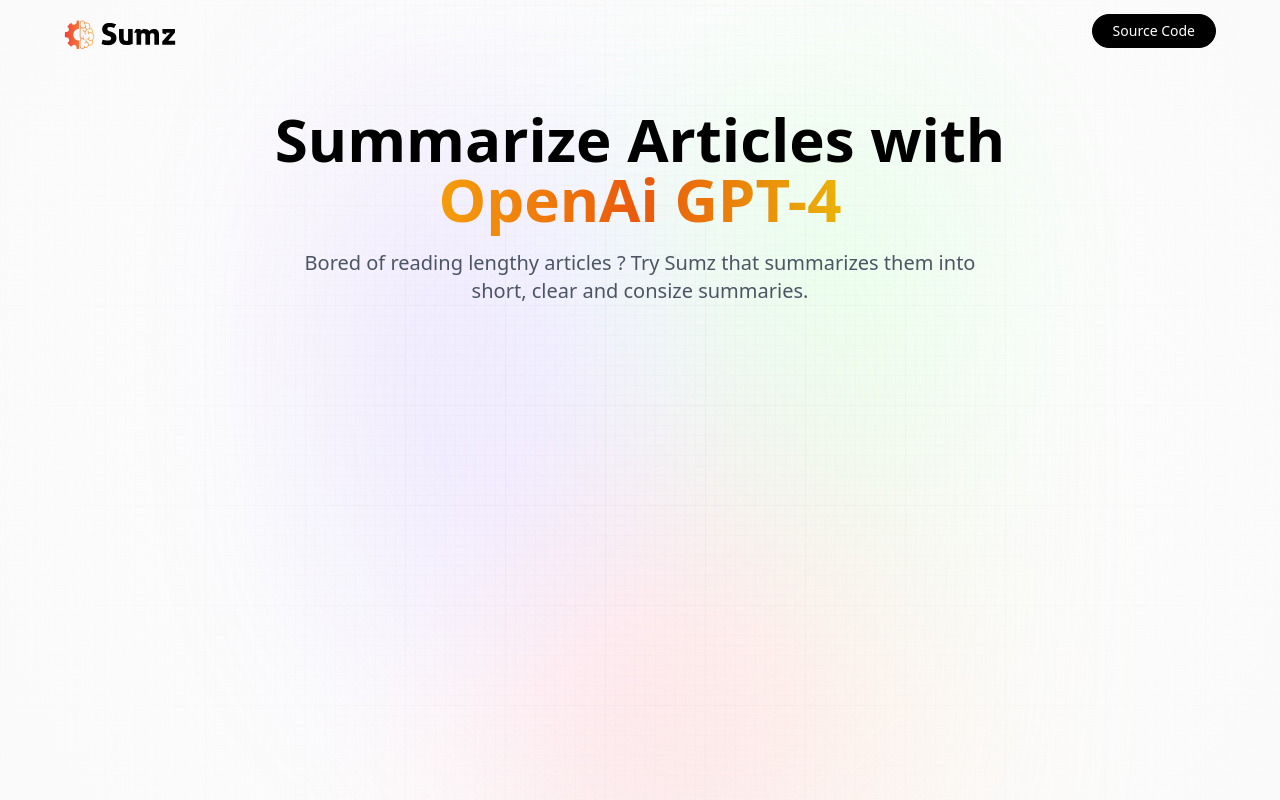
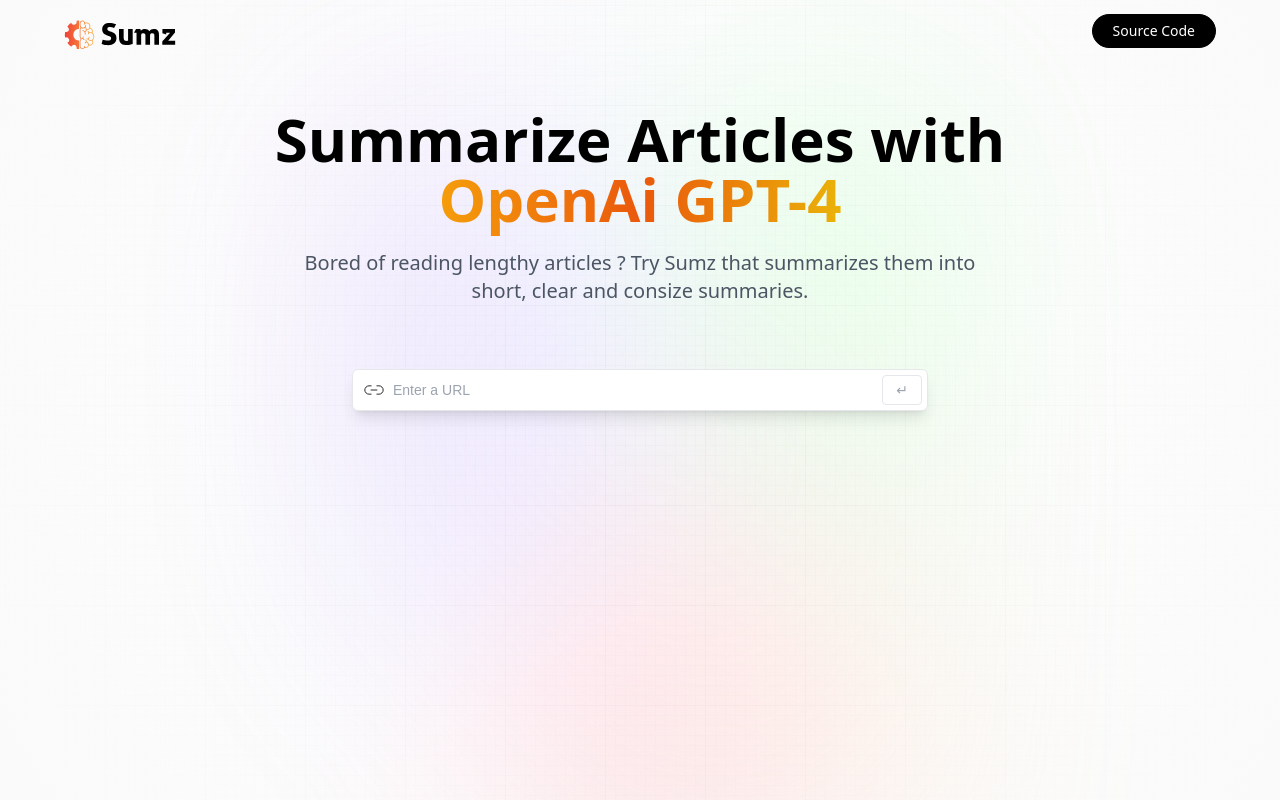
Before and after one commit to dev-gaur-2002/Text-summarizer, a React (Vite) app: page / in a window 1280 px wide. Built offline with nearby package versions, Linux system fonts and the light colour scheme; a web font is replaced by a local one.

Commit message:
gives 403 on searching for a URL

```diff
--- a/package.json
+++ b/package.json
@@ -12,7 +12,8 @@
   "dependencies": {
     "@reduxjs/toolkit": "^1.9.5",
     "react": "^18.2.0",
-    "react-dom": "^18.2.0"
+    "react-dom": "^18.2.0",
+    "react-redux": "^8.0.5"
   },
   "devDependencies": {
     "@types/react": "^18.0.28",
--- a/src/components/Demo.jsx
+++ b/src/components/Demo.jsx
@@ -1,10 +1,62 @@
 import React from 'react'
+import { useState,useEffect } from 'react'
+import {copy,linkIcon,loader,tick} from '../assets'
+import {useLazyGetSummaryQuery} from '../services/article'
 
 const Demo = () => {
+
+  const [article,setArticle] = useState({
+    url:'',
+    summary:''
+  })
+
+  const [getSummary , {error,isFetching}] = useLazyGetSummaryQuery()
+
+  const handleSubmit = async(e)=>{
+    e.preventDefault();
+    const data = await getSummary({articleUrl:article.url});
+
+    if(data?.summary){
+      const newArticle = {...article,summary:data.summary}
+
+      setArticle(newArticle);
+
+      console.log(newArticle);
+    }
+  }
+
   return (
-    <div>
+    <section className='mt-16 w-full max-w-xl'>
+      <div className='flex flex-col w-full gap-2'>
+        {/* input for URL */}
+        <form
+          className='relative flex justify-center items-center'
+          onSubmit={handleSubmit}
+        >
+          <img src={linkIcon} alt="link_icon" className='absolute left-0 my-2 ml-3 w-5' />
+          <input
+          type="url"
+          placeholder='Enter a URL'
+          value={article.url}
+          required
+          onChange={(e)=>{setArticle({
+            ...article,
+            url:e.target.value
+          })}}
+          className = 'url_input peer'
+          />
+          <button type='submit' className='submit_btn peer-focus:border-gray-700 peer-focus:text-gray-700'>
+          ↵
+          </button>
+        </form>
 
-    </div>
+        {/*  History Logs */}
+
+      </div>
+
+        {/*  Display summarized text */}
+
+    </section>
   )
 }
 
--- a/src/main.jsx
+++ b/src/main.jsx
@@ -1,9 +1,13 @@
 import React from 'react'
 import ReactDOM from 'react-dom/client'
 import App from './App.jsx'
+import { Provider } from 'react-redux'
+import {store} from './services/store'
 
 ReactDOM.createRoot(document.getElementById('root')).render(
   <React.StrictMode>
-    <App />
+    <Provider store={store}>
+      <App />
+    </Provider>
   </React.StrictMode>,
 )
--- /dev/null
+++ b/src/services/article.js
@@ -0,0 +1,23 @@
+import { createApi, fetchBaseQuery } from '@reduxjs/toolkit/query/react'
+
+const rapidApiKey = import.meta.env.KEY;
+
+export const articleApi = createApi({
+    reducerPath: 'articleApi',
+    baseQuery: fetchBaseQuery({
+        baseUrl: 'https://article-extractor-and-summarizer.p.rapidapi.com/',
+        prepareHeaders: (headers) => {
+            headers.set('X-RapidAPI-Key', rapidApiKey);
+            headers.set('X-RapidAPI-Host', 'article-extractor-and-summarizer.p.rapidapi.com');
+
+            return headers;
+        },
+    }),
+    endpoints: (builder) => ({
+        getSummary: builder.query({
+            query: (params) => `summarize?url=${encodeURIComponent(params.articleUrl)}&length=3`,
+        }),
+    }),
+})
+
+export const { useLazyGetSummaryQuery } = articleApi
--- /dev/null
+++ b/src/services/store.js
@@ -0,0 +1,9 @@
+import {configureStore} from '@reduxjs/toolkit'
+import {articleApi} from './article'
+
+export const store = configureStore({
+    reducer:{
+        [articleApi.reducerPath]: articleApi.reducer
+    },
+    middleware: (getDefaultMiddleware)=>getDefaultMiddleware().concat(articleApi.middleware)
+})
```
Also changed, not shown: 2 other files (tests, documents, lock files or other folders).
